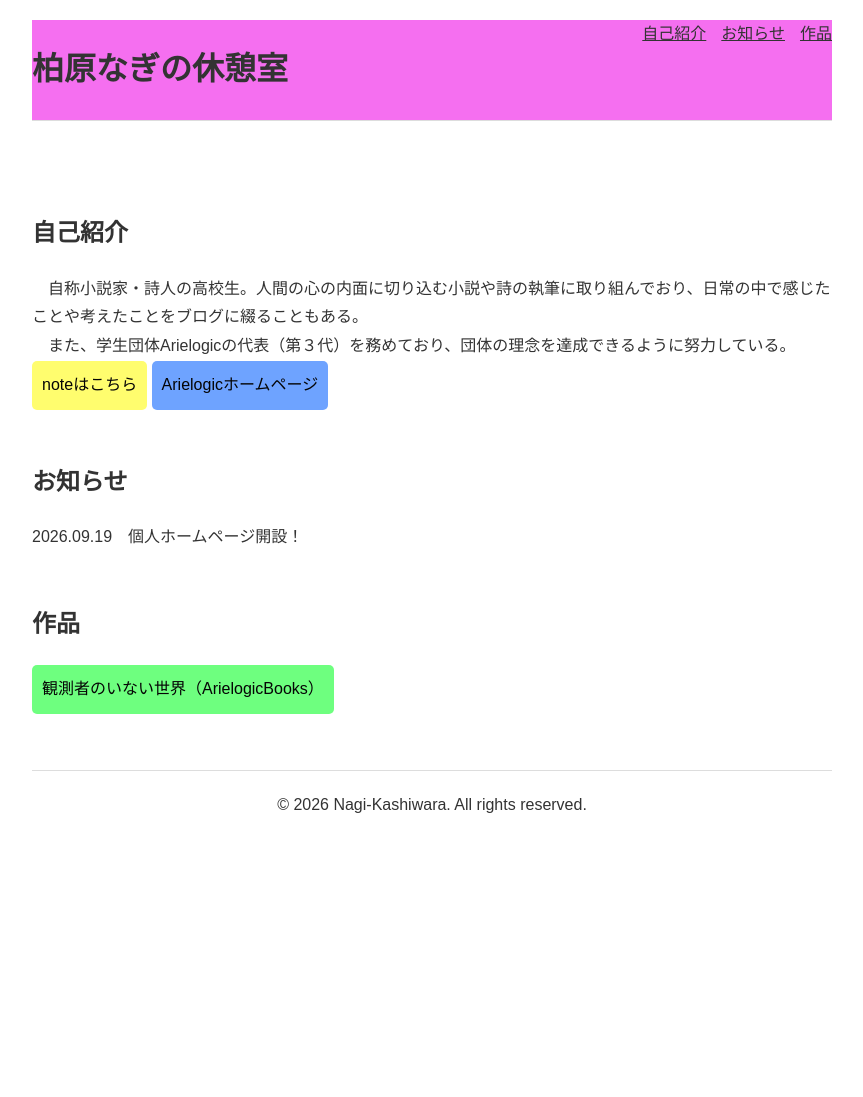
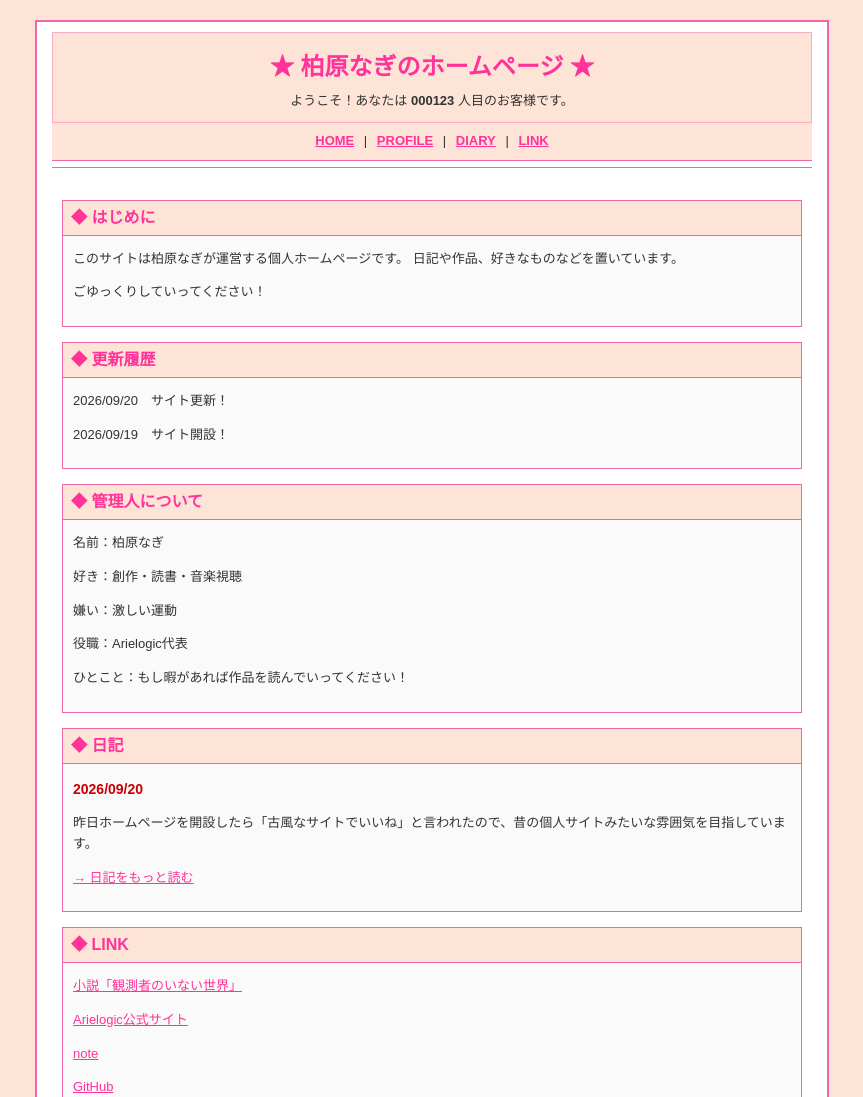
Before and after one commit to Nagi-Kashiwara/kashiwara, a plain HTML site: page index.html in a window 1280 px wide. Shown: the top 1097 px of the page, without its empty margins (208-1071 px from the left). Before the commit the page ends 839 px from the top, so only its background shows below. Drawn offline with Linux system fonts and the light colour scheme.

Commit message:
9/20更新

```diff
--- a/index.html
+++ b/index.html
@@ -2,38 +2,97 @@
 <html lang="ja">
 <head>
   <meta charset="UTF-8">
-  <title>サイト名</title>
+  <title>柏原なぎ公式</title>
+  <meta name="description" content="柏原なぎの個人ホームページです。">
   <link rel="stylesheet" href="style.css">
 </head>
 <body>
 
-<header>
-  <h1>柏原なぎの休憩室</h1>
+<div class="page">
+
+  <header>
+    <h1>★ 柏原なぎのホームページ ★</h1>
+    <p>ようこそ！あなたは <b>000123</b> 人目のお客様です。</p>
+  </header>
+
   <nav>
-    <a href="#about">自己紹介</a>
-    <a href="#news">お知らせ</a>
-    <a href="#contact">作品</a>
+    <a href="index.html">HOME</a> |
+    <a href="profile.html">PROFILE</a> |
+    <a href="diary.html">DIARY</a> |
+    <a href="link.html">LINK</a>
   </nav>
-</header>
 
-<main>
-  <h2 id="about">自己紹介</h2>
-  <p>　自称小説家・詩人の高校生。人間の心の内面に切り込む小説や詩の執筆に取り組んでおり、日常の中で感じたことや考えたことをブログに綴ることもある。
-    <br>　また、学生団体Arielogicの代表（第３代）を務めており、団体の理念を達成できるように努力している。
-    <br><a href="https://note.com/nagimagi" class="button">noteはこちら</a>
-    <a href="https://arielogic.web.app/" class="button2">Arielogicホームページ</a>
-  </p>
+  <hr>
 
-  <h2 id="news">お知らせ</h2>
-  <p>2026.09.19　個人ホームページ開設！</p>
+  <main>
 
-  <h2 id="contact">作品</h2>
-  <p><a href="https://arielogic.web.app/reader?book=%E8%A6%B3%E6%B8%AC%E8%80%85%E3%81%AE%E3%81%84%E3%81%AA%E3%81%84%E4%B8%96%E7%95%8C1.pdf" class="projectbutton">観測者のいない世界（ArielogicBooks）</a></p>
-</main>
+    <section>
+      <h2>◆ はじめに</h2>
+      <p>
+        このサイトは柏原なぎが運営する個人ホームページです。
+        日記や作品、好きなものなどを置いています。
+      </p>
+      <p>
+        ごゆっくりしていってください！
+      </p>
+    </section>
 
-<footer>
-  &copy; 2026 Nagi-Kashiwara. All rights reserved.
-</footer>
+    <section>
+      <h2>◆ 更新履歴</h2>
+      <p>2026/09/20　サイト更新！</p>
+      <p>2026/09/19　サイト開設！</p>
+    </section>
+
+    <section>
+      <h2>◆ 管理人について</h2>
+      <p>名前：柏原なぎ</p>
+      <p>好き：創作・読書・音楽視聴</p>
+      <p>嫌い：激しい運動</p>
+      <p>役職：Arielogic代表</p>
+      <p>ひとこと：もし暇があれば作品を読んでいってください！</p>
+    </section>
+
+    <section>
+      <h2>◆ 日記</h2>
+      <h3>2026/09/20</h3>
+      <p>
+        昨日ホームページを開設したら「古風なサイトでいいね」と言われたので、昔の個人サイトみたいな雰囲気を目指しています。
+      </p>
+
+      <p><a href="diary.html">→ 日記をもっと読む</a></p>
+    </section>
+
+    <section>
+      <h2>◆ LINK</h2>
+      <p><a href="https://arielogic.web.app/reader?book=%E8%A6%B3%E6%B8%AC%E8%80%85%E3%81%AE%E3%81%84%E3%81%AA%E3%81%84%E4%B8%96%E7%95%8C1.pdf">小説「観測者のいない世界」</a></p>
+      <p><a href="https://arielogic.web.app/">Arielogic公式サイト</a></p>
+      <p><a href="https://note.com/nagimagi">note</a></p>
+      <p><a href="https://github.com/Nagi-Kashiwara">GitHub</a></p>
+    </section>
+
+    <section class="center">
+      <h2>◆ WEB拍手</h2>
+      <p>よろしければ応援お願いします！</p>
+      <p><a href="thanks.html" class="button">WEB拍手を送る</a></p>
+    </section>
+
+    <section class="notice">
+      <p><b>★ お知らせ ★</b></p>
+      <p>当サイトはリンクフリーです。</p>
+      <p>無断転載はご遠慮ください。</p>
+      <p>このサイトは個人の趣味で運営しています。</p>
+    </section>
+
+  </main>
+
+  <hr>
+
+  <footer>
+    <p>最終更新：2026/09/20</p>
+    <p>Copyright © 2026 Nagi-Kashiwara All Rights Reserved.</p>
+  </footer>
+
+</div>
 
 </body>
 </html>
--- a/style.css
+++ b/style.css
@@ -1,63 +1,140 @@
 body {
-  max-width: 800px;
-  margin: auto;
-  padding: 20px;
-  font-family: sans-serif;
-  line-height: 1.8;
+  margin: 0;
+  background: #fee3d7;
   color: #333;
+  font-family: "MS PGothic", "ＭＳ Ｐゴシック", sans-serif;
+  font-size: 13px;
+  line-height: 1.6;
+}
+
+.page {
+  width: 760px;
+  margin: 20px auto;
+  padding: 10px 15px;
+  background: #fff;
+  border: 2px solid #f067a6;
 }
 
 header {
-  display: flex;
-  justify-content: space-between;
-  border-bottom: 1px solid #ddd;
-    background-color:rgb(245, 111, 240)
+  padding: 10px;
+  text-align: center;
+  background: #fee3d7;
+  border: 1px solid #f7adc3;
+}
+
+header h1 {
+  margin: 5px 0;
+  color: #ff3399;
+  font-size: 24px;
+}
+
+header p {
+  margin: 5px 0 0;
 }
 
 nav {
-  display: flex;
-  gap: 15px;
+  padding: 8px;
+  text-align: center;
+  background: #fee3d7;
+  border-bottom: 1px solid #f067a6;
+}
+
+nav a {
+  margin: 0 6px;
+  color: #ff3399;
+  font-weight: bold;
+}
+
+a {
+  color: #ff3399;
+}
+
+a:visited {
+  color: #800080;
+}
+
+a:hover {
+  color: #ff0000;
+}
+
+hr {
+  border: 0;
+  border-top: 1px solid #f067a6;
+}
+
+main {
+  padding: 10px;
+}
+
+section {
+  margin: 15px 0;
+  padding: 10px;
+  border: 1px solid #f067a6;
+  background: #fafafa;
+}
+
+section h2 {
+  margin: -10px -10px 10px;
+  padding: 4px 8px;
+  color: #ff3399;
+  font-size: 16px;
+  background: #fee3d7;
+  border-bottom: 1px solid #f067a6;
+}
+
+section h3 {
+  margin-bottom: 3px;
+  color: #cc0000;
+  font-size: 14px;
+}
+
+.center {
+  text-align: center;
 }
 
 .button {
   display: inline-block;
-  padding: 10px 10px;
-  background: #fffd6e;
-  color: rgb(5, 5, 5);
-  text-decoration: none;
-  border-radius:5px;
-}
-.button2 {
-  display: inline-block;
-  padding: 10px 10px;
-  background: #6ea3ff;
-  color: rgb(5, 5, 5);
-  text-decoration: none;
-  border-radius:5px;
-}
-.projectbutton {
-  display: inline-block;
-  padding: 10px 10px;
-  background: #6eff7f;
-  color: rgb(5, 5, 5);
-  text-decoration: none;
-  border-radius:5px;
+  padding: 3px 15px;
+  color: #000;
+  background: #fee3d7;
+  border: 2px outset #fff;
 }
 
-a {
-  color: inherit;
+.button:active {
+  border-style: inset;
 }
 
-main {
-  padding: 40px 0;
-}
-
-h2 {
-  margin-top: 50px;
+.notice {
+  text-align: center;
+  color: #666;
+  background: #fff;
+  border: 1px dashed #999;
 }
 
 footer {
-  border-top: 1px solid #ddd;
-  padding-top: 20px;
+  padding: 10px;
   text-align: center;
+  color: #666;
+  font-size: 11px;
 }
+
+input,
+textarea {
+  width: 300px;
+  padding: 5px;
+  border: 1px solid #f067a6;
+}
+
+textarea {
+  height: 100px;
+}
+
+button {
+  padding: 4px 15px;
+  border: 2px outset #fff;
+  background: #ddd;
+}
+
+button:active {
+  border-style: inset;
+}
```
Also changed, not shown: diary.html (added, +53 -0 lines), link.html (added, +53 -0 lines), profile.html (added, +54 -0 lines), thanks.html (added, +39 -0 lines).
